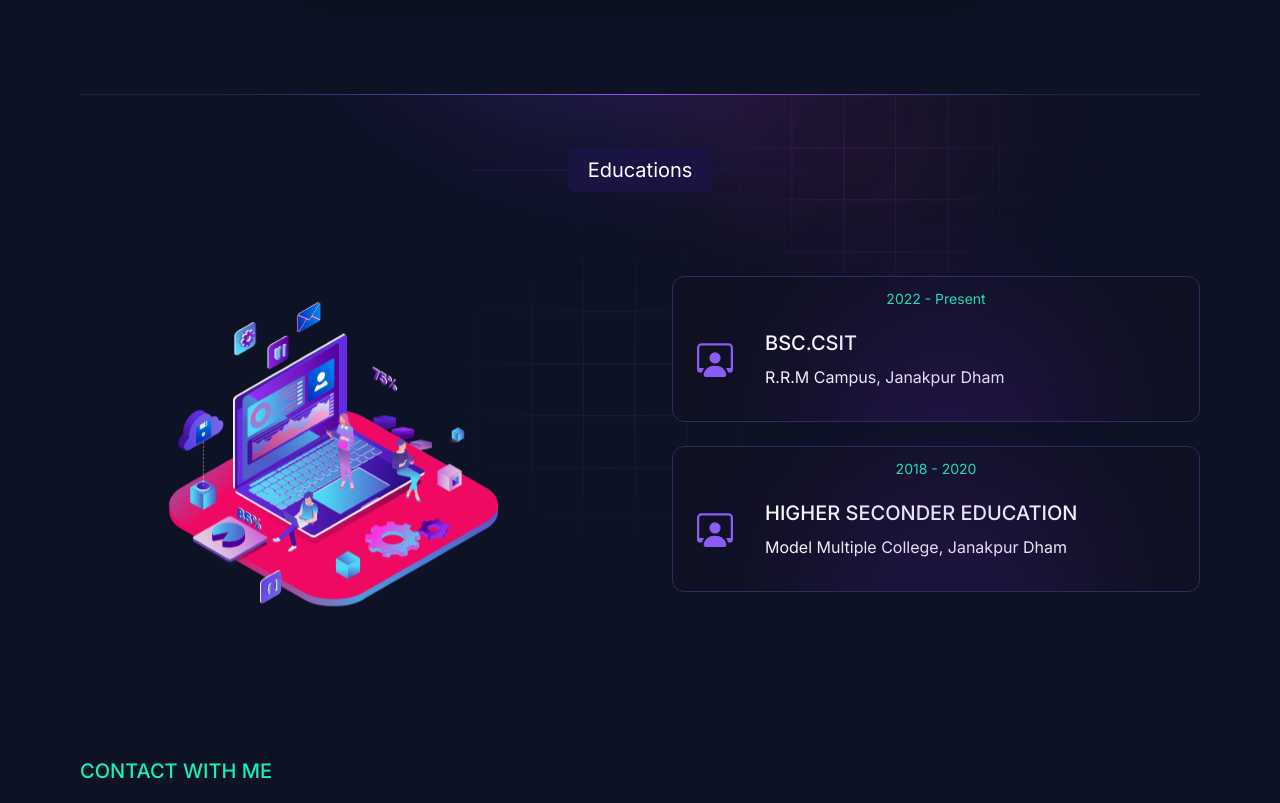
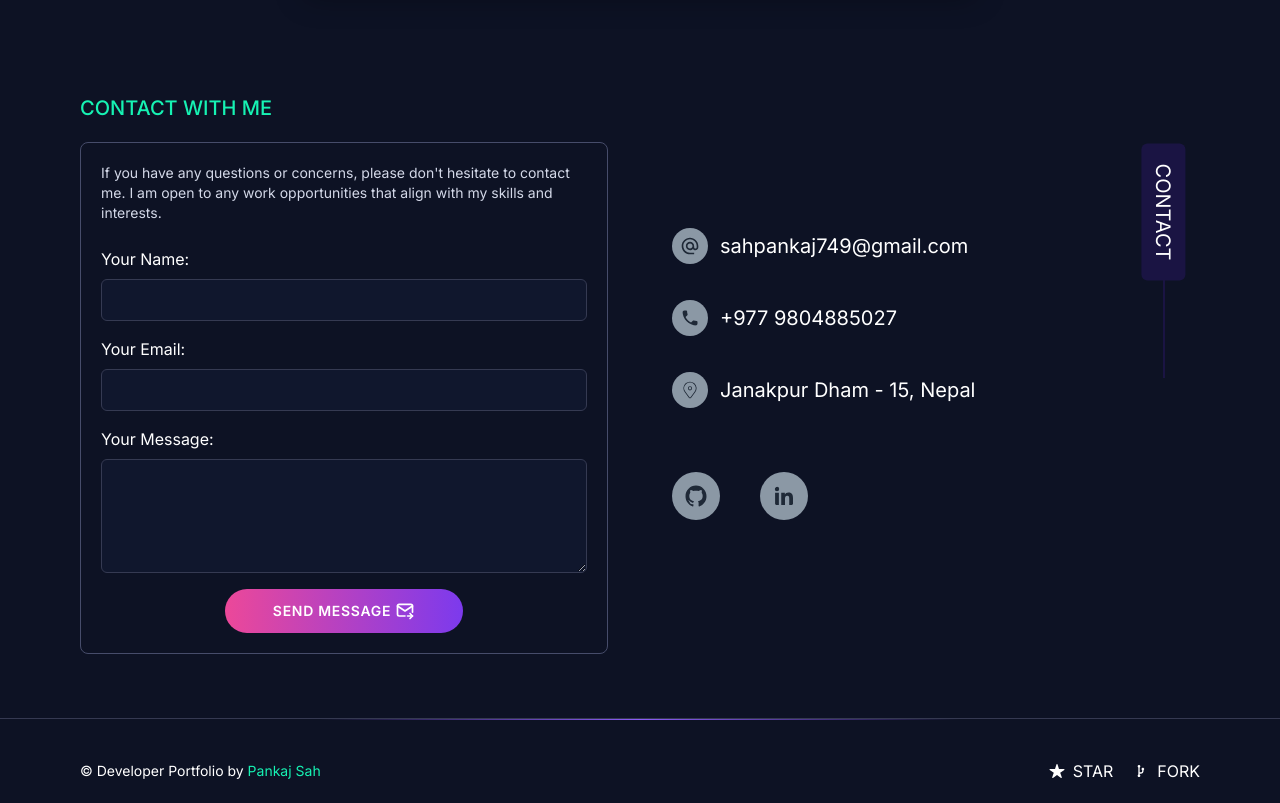
Before and after one commit to pankajshah749/MY-portfolio, a Next.js app: page / in a window 1280 px wide. Shown: the part 2656-3459 px from the top of the page. Built offline with nearby package versions, Linux system fonts and the light colour scheme.

Commit message:
remove education

```diff
--- a/app/page.js
+++ b/app/page.js
@@ -16,7 +16,7 @@ export default async function Home() {
       {/* <Experience /> */}
       <Skills />
       <Projects />
-      <Education />
+      {/* <Education /> */}
       {/* <Blog blogs={blogs} /> */}
       <ContactSection />
     </>
```
